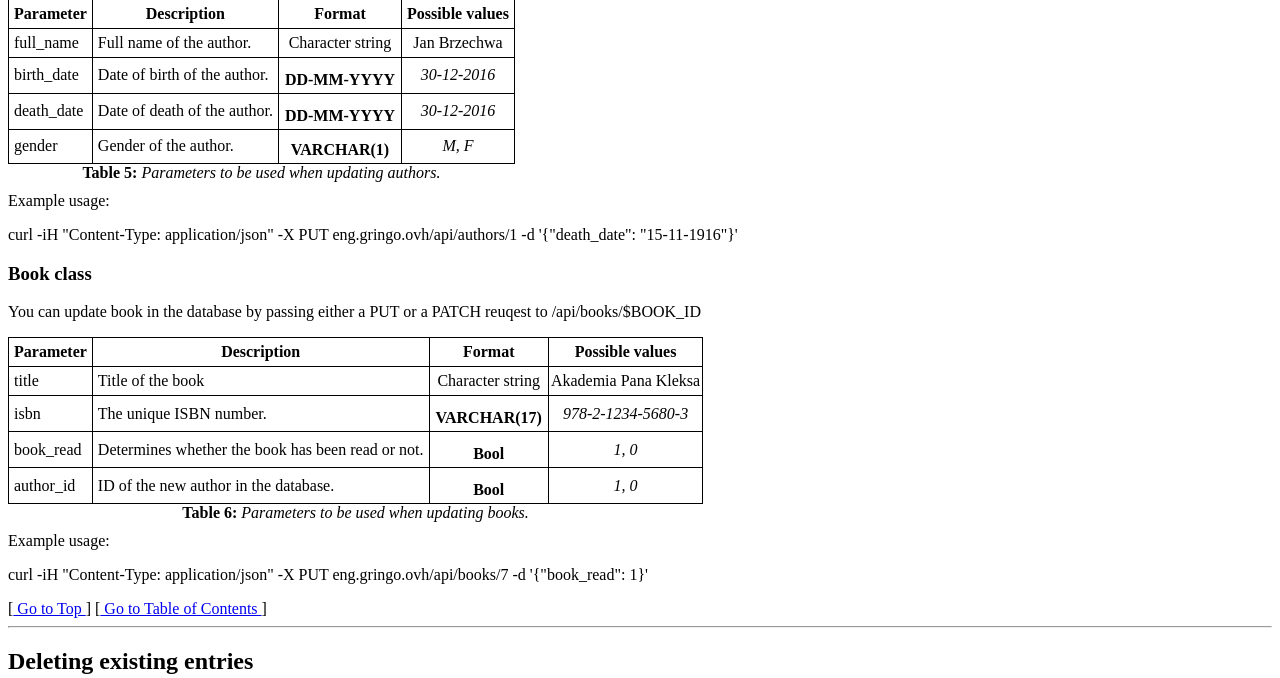
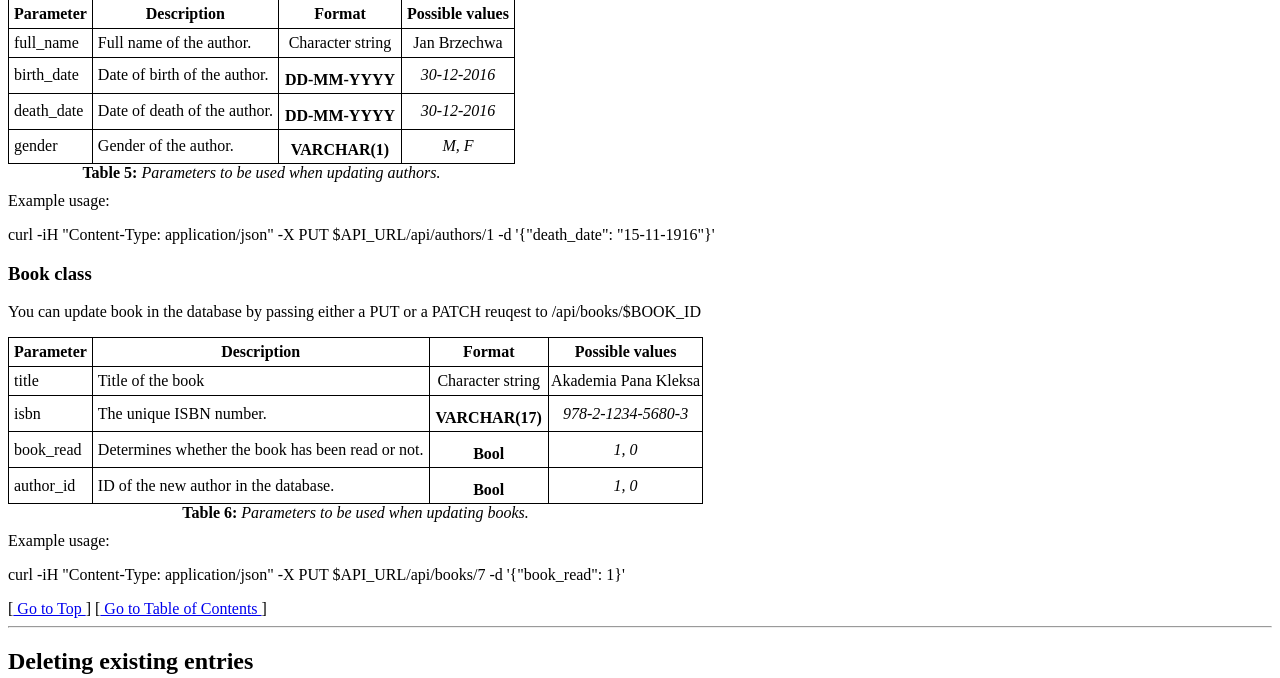
Before and after one commit to lpdrabek/eng-api, a Flask app: page /docs in a window 1280 px wide. Shown: the part 2298-2976 px from the top of the page. Run offline with Flask 2, Linux system fonts and the light colour scheme; parts of the project's set-up code (start-up, migrations or seed data) failed here and were passed over.

Commit message:
Final ver

```diff
--- a/app/models.py
+++ b/app/models.py
@@ -49,11 +49,11 @@ class Author(db.Model):
         self.gender = gender
 
         if isinstance(birth_date, str):
-            self.birth_date = datetime.strptime(birth_date, "%d-%m-%Y")
+            self.birth_date = datetime.datetime.strptime(birth_date, "%d-%m-%Y")
         else:
             self.birth_date = birth_date
         if isinstance(death_date, str):
-            self.death_date = datetime.strptime(death_date, "%d-%m-%Y")
+            self.death_date = datetime.datetime.strptime(death_date, "%d-%m-%Y")
         else:
             self.death_date = death_date
 
--- a/app/templates/docs.html
+++ b/app/templates/docs.html
@@ -250,7 +250,7 @@
 			<td><div class="values"><p>M, F</p></div></td>
 		</tr>
 		</table>
-	<div class="example_div">Example usage: <p class="example">curl -iH "Content-Type: application/json" -X PUT eng.gringo.ovh/api/authors/1 -d '{"death_date": "15-11-1916"}'</p></div>
+	<div class="example_div">Example usage: <p class="example">curl -iH "Content-Type: application/json" -X PUT $API_URL/api/authors/1 -d '{"death_date": "15-11-1916"}'</p></div>
 
 <h3 id="u_book">Book class</h3>
 	<p>You can update book in the database by passing either a PUT or a PATCH reuqest to /api/books/$BOOK_ID</p>
@@ -287,7 +287,7 @@
 			<td><div class="values"><p>1, 0</p></div></td>
 		</tr>
 		</table>
-	<div class="example_div">Example usage: <p class="example">curl -iH "Content-Type: application/json" -X PUT eng.gringo.ovh/api/books/7 -d '{"book_read": 1}'</p>
+	<div class="example_div">Example usage: <p class="example">curl -iH "Content-Type: application/json" -X PUT $API_URL/api/books/7 -d '{"book_read": 1}'</p>
 
 [<a href="#top"> Go to Top </a>]&nbsp;[<a href="#toc"> Go to Table of Contents </a>]
 <hr />
--- a/app/views.py
+++ b/app/views.py
@@ -116,9 +116,11 @@ def author_update(author_id):
     if "full_name" in request.json:
         to_update["full_name"] = request.json["full_name"]
     if "birth_date" in request.json:
-        to_update["birth_date"] = request.json["birth_date"]
+        to_update["birth_date"] = datetime.strptime(request.json["birth_date"],
+                                                             "%d-%m-%Y")
     if "death_date" in request.json:
-        to_update["death_date"] = request.jsoni["death_date"]
+        to_update["death_date"] = datetime.strptime(request.json["death_date"],
+                                                             "%d-%m-%Y")
     if "gender" in request.json:
         to_update["gender"] = request.json["gender"]
 
@@ -129,6 +131,8 @@ def author_update(author_id):
 
     if not author:
         return json.dumps(return_code[4]), 404
+
+
 
     for parameter, value in to_update.items():
         setattr(author, parameter, value)
```
